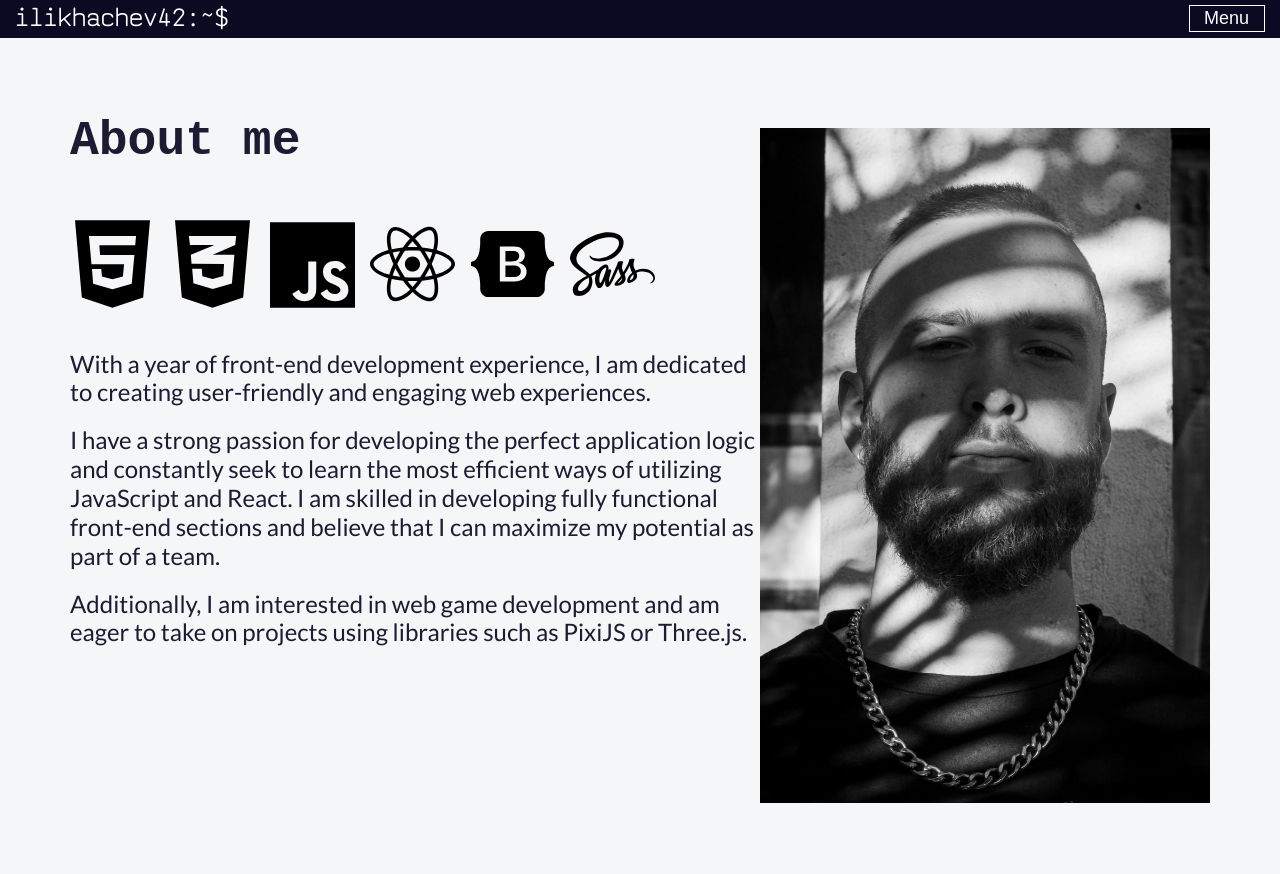
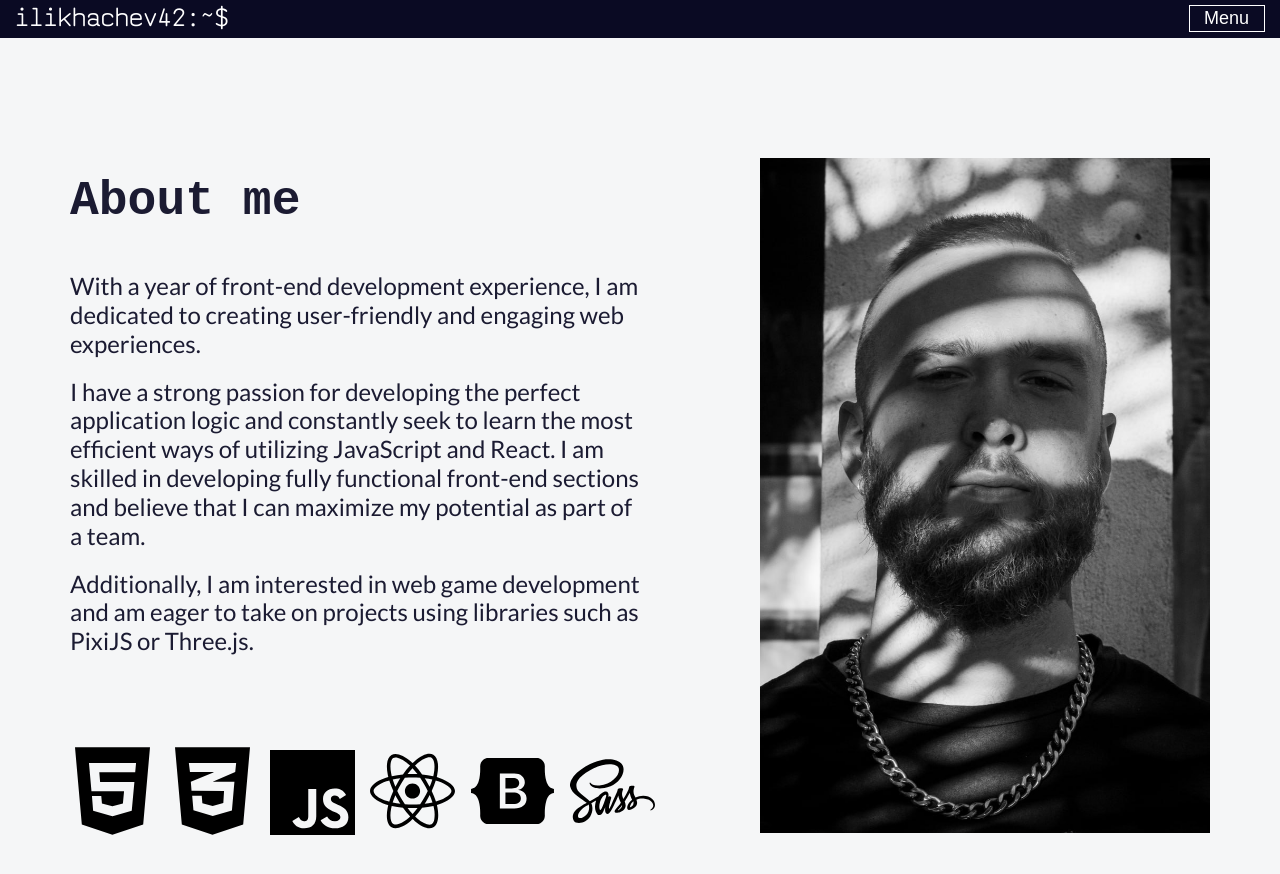
Before and after one commit to ilikhachev42/portfolio, a React (Create React App) app: page /about in a window 1280 px wide. Shown: the top 874 px of the page. Before the commit the page ends 803 px from the top, so only its background shows below. Built offline with nearby package versions, Linux system fonts and the light colour scheme.

Commit message:
Add skills icons to the about page

```diff
--- a/src/components/About/About.jsx
+++ b/src/components/About/About.jsx
@@ -13,9 +13,20 @@ function About() {
       <div className="container">
         <main className="photo-container">
             <div className="big-spacer"></div>
-            <h1 className="text-center big-heading text-about">About me</h1>
-            <div className="spacer"></div>
+            <div className="big-spacer"></div>
+            <h1 className="big-heading text-about">About me</h1>
             <img src={Photo} className="awesome" />
+            <div className="p-container">
+              <p>
+                With a year of front-end development experience, I am dedicated to creating user-friendly and engaging web experiences.
+              </p>
+              <p>
+                I have a strong passion for developing the perfect application logic and constantly seek to learn the most efficient ways of utilizing JavaScript and React. I am skilled in developing fully functional front-end sections and believe that I can maximize my potential as part of a team.
+              </p>
+              <p>
+                Additionally, I am interested in web game development and am eager to take on projects using libraries such as PixiJS or Three.js.
+              </p>
+            </div>
             <div className="awesome-icons">
               <img src={HTMLSVG} className="skill-icon html-icon" />
               <img src={CSSVG} className="skill-icon css-icon" />
@@ -24,16 +35,6 @@ function About() {
               <img src={BSVG} className="skill-icon bs-icon" />
               <img src={SASSVG} className="skill-icon sass-icon" />
             </div>
-            <div className="spacer"></div>
-            <p>
-              With a year of front-end development experience, I am dedicated to creating user-friendly and engaging web experiences.
-            </p>
-            <p>
-              I have a strong passion for developing the perfect application logic and constantly seek to learn the most efficient ways of utilizing JavaScript and React. I am skilled in developing fully functional front-end sections and believe that I can maximize my potential as part of a team.
-            </p>
-            <p>
-              Additionally, I am interested in web game development and am eager to take on projects using libraries such as PixiJS or Three.js.
-            </p>
             <div className="big-spacer"></div>
         </main>
       </div>
```
